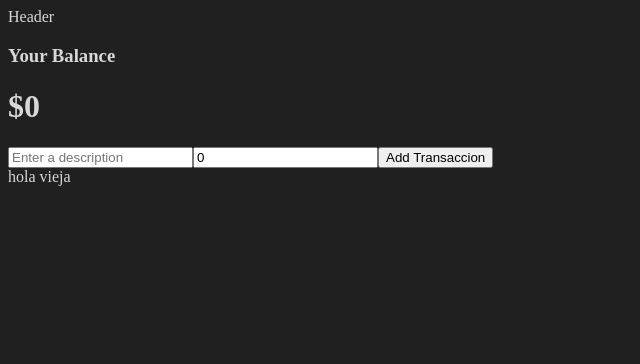
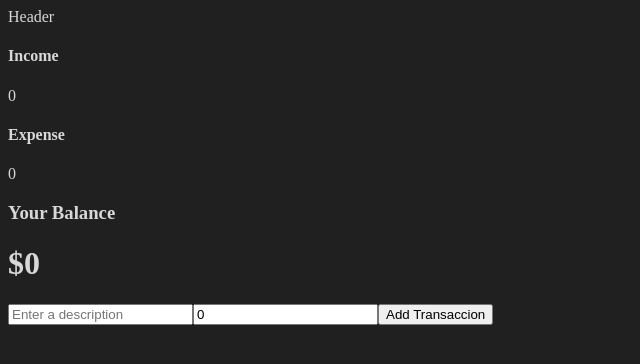
Before and after one commit to agusting19/expense-tracker, a React (Vite) app: page / in a window 1280 px wide. Shown: the top 364 px of the page, without its empty margins (0-640 px from the left). Built offline with nearby package versions, Linux system fonts and the light colour scheme.

Commit message:
created incomeExpenses component

```diff
--- a/src/App.jsx
+++ b/src/App.jsx
@@ -4,16 +4,17 @@
   TransactionForm,
   TransactionList,
 } from "./components";
+import IncomeExpenses from "./components/IncomeExpenses";
 import { GlobalProvider } from "./context/GlobalState";
 
 const App = () => {
   return (
     <GlobalProvider>
       <Header />
+      <IncomeExpenses />
       <Balance />
       <TransactionForm />
       <TransactionList />
-      <div>hola vieja</div>
     </GlobalProvider>
   );
 };
--- /dev/null
+++ b/src/components/IncomeExpenses.jsx
@@ -0,0 +1,30 @@
+import { useGlobalState } from "../context/GlobalState";
+
+const IncomeExpenses = () => {
+  const { transactions } = useGlobalState();
+
+  const amounts = transactions.map((transactions) => transactions.amount);
+
+  const income = amounts
+    .filter((item) => item > 0)
+    .reduce((acc, item) => (acc += item), 0);
+
+  const expense =
+    amounts.filter((item) => item < 0).reduce((acc, item) => (acc += item), 0) *
+    -1;
+
+  return (
+    <>
+      <div>
+        <h4>Income</h4>
+        <p>{income}</p>
+      </div>
+      <div>
+        <h4>Expense</h4>
+        <p>{expense}</p>
+      </div>
+    </>
+  );
+};
+
+export default IncomeExpenses;
```
